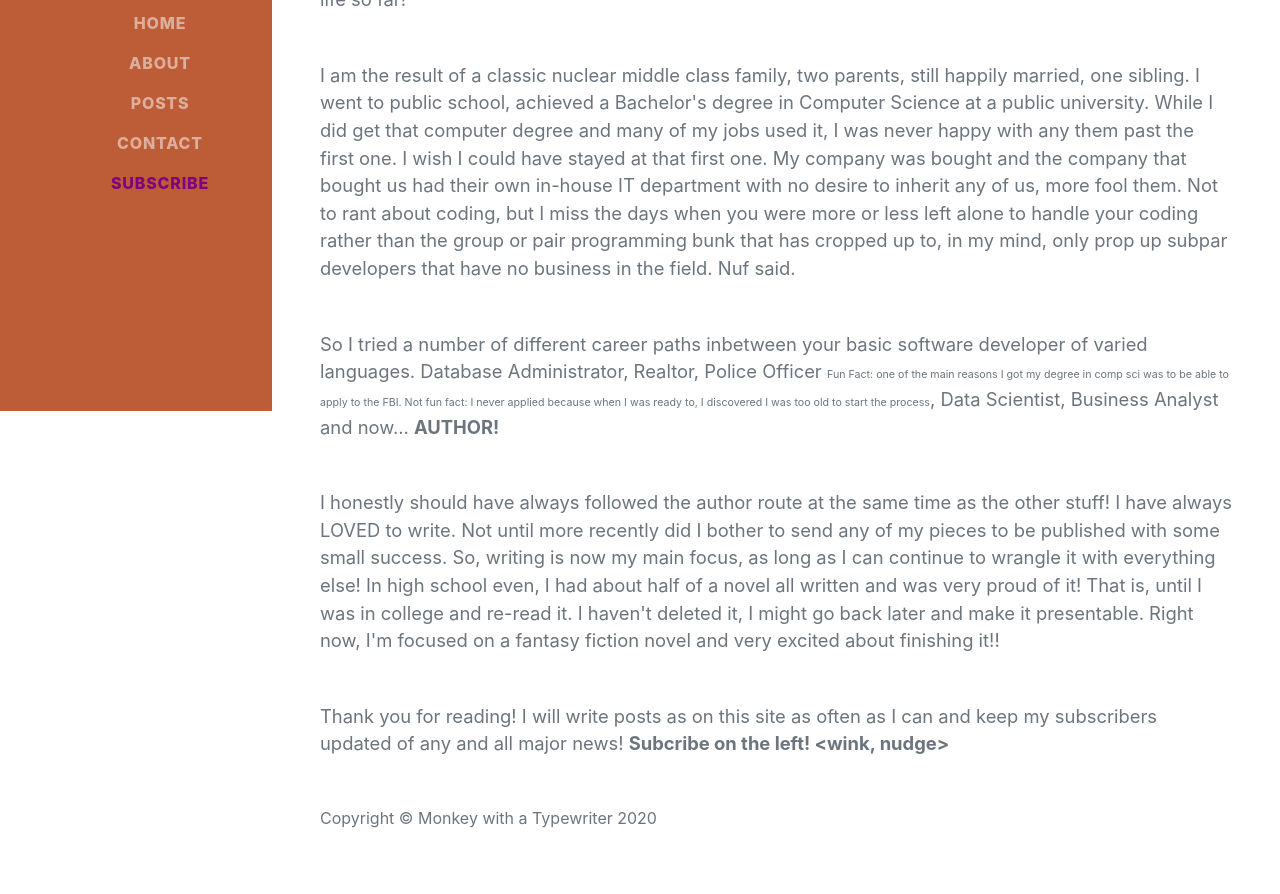
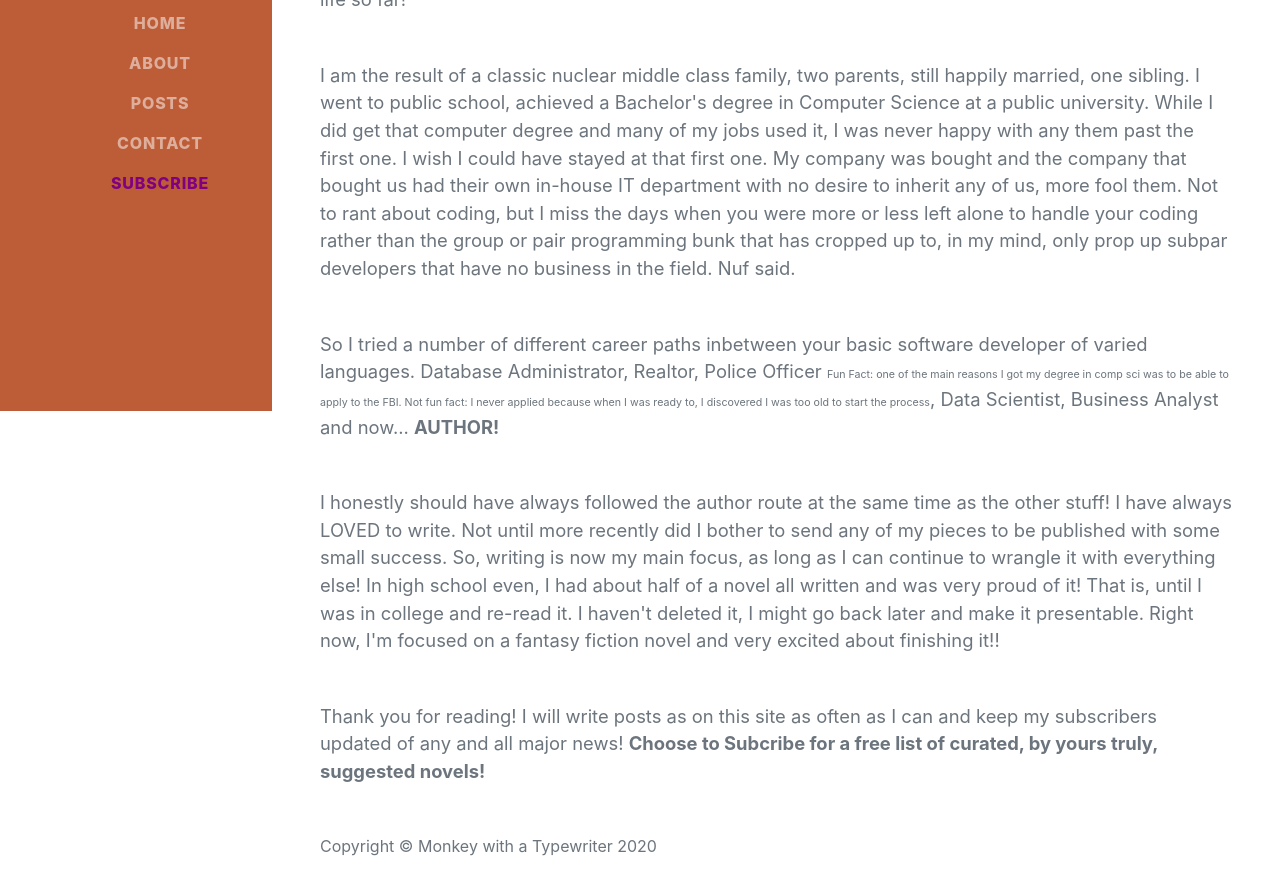
Before and after one commit to bjbowser/bjbowser.github.io, a plain HTML site: page about.html in a window 1280 px wide. Shown: the part 389-1283 px from the top of the page. Drawn offline with nearby package versions, Linux system fonts and the light colour scheme; a web font is replaced by a local one.

Commit message:
damn popup issues again

```diff
--- a/about.html
+++ b/about.html
@@ -46,7 +46,7 @@
                     <p class="lead mb-5">I am the result of a classic nuclear middle class family, two parents, still happily married, one sibling.  I went to public school, achieved a Bachelor's degree in Computer Science at a public university. While I did get that computer degree and many of my jobs used it, I was never happy with any them past the first one. I wish I could have stayed at that first one. My company was bought and the company that bought us had their own in-house IT department with no desire to inherit any of us, more fool them. Not to rant about coding, but I miss the days when you were more or less left alone to handle your coding rather than the group or pair programming bunk that has cropped up to, in my mind, only prop up subpar developers that have no business in the field. Nuf said.</p>
                     <p class="lead mb-5">So I tried a number of different career paths inbetween your basic software developer of varied languages. Database Administrator, Realtor, Police Officer <span style="font-size: 8pt"> Fun Fact: one of the main reasons I got my degree in comp sci was to be able to apply to the FBI. Not fun fact: I never applied because when I was ready to, I discovered I was too old to start the process</span>, Data Scientist, Business Analyst and now... <span style="font-weight: bold">AUTHOR!</span> </p>
                     <p class="lead mb-5">I honestly should have always followed the author route at the same time as the other stuff! I have always LOVED to write.  Not until more recently did I bother to send any of my pieces to be published with some small success. So, writing is now my main focus, as long as I can continue to wrangle it with everything else! In high school even, I had about half of a novel all written and was very proud of it! That is, until I was in college and re-read it. I haven't deleted it, I might go back later and make it presentable. Right now, I'm focused on a fantasy fiction novel and very excited about finishing it!!</p>
-                    <p class="lead mb-5">Thank you for reading!  I will write posts as on this site as often as I can and keep my subscribers updated of any and all major news! <span style="font-weight: bold">Subcribe on the left! &#60;wink, nudge&#62;</span></p>
+                    <p class="lead mb-5">Thank you for reading!  I will write posts as on this site as often as I can and keep my subscribers updated of any and all major news! <span style="font-weight: bold">Choose to Subcribe for a free list of curated, by yours truly, suggested novels!</span></p>
 
                     <div class="social-icons">
                         <p class="copyright text-muted">Copyright &copy; Monkey with a Typewriter 2020</p>
```
Also changed, not shown: index.html (+1 -1 lines).
